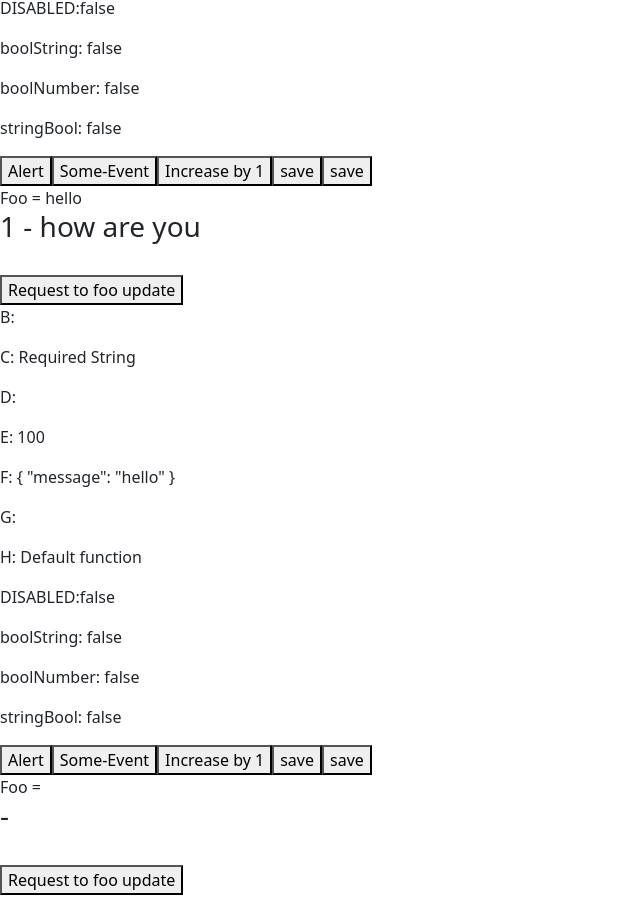
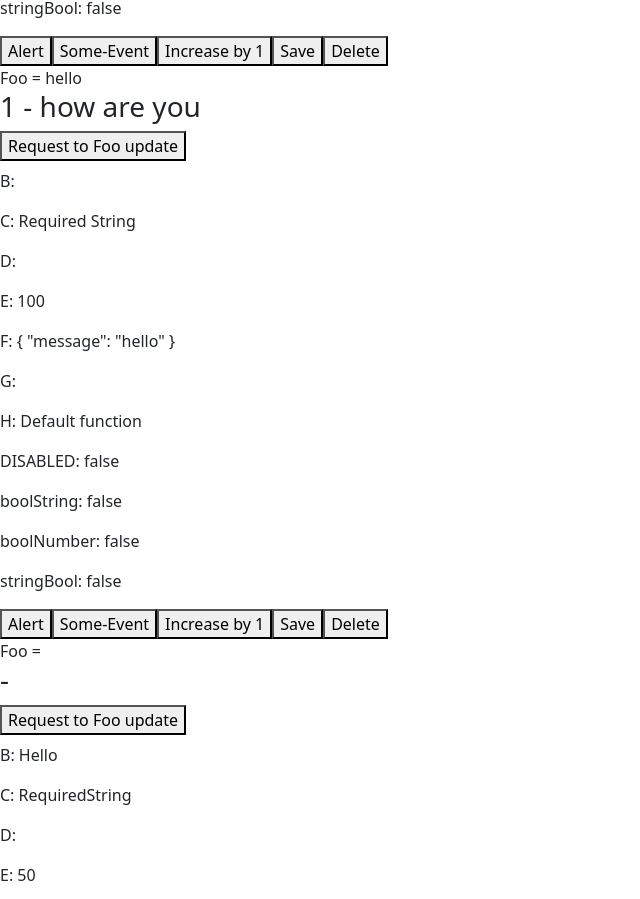
Before and after one commit to om-jasoliya91/vuedemo, a Vue app: page /ref in a window 1280 px wide. Shown: the part 2851-3750 px from the top of the page, without its empty margins (0-640 px from the left). Built offline with nearby package versions, Linux system fonts and the light colour scheme.

Commit message:
complete props code

```diff
--- a/src/components/practise/PropsExample.vue
+++ b/src/components/practise/PropsExample.vue
@@ -1,42 +1,33 @@
 <script setup>
 import { watch } from 'vue'
 
-const emit = defineEmits(['updatesFoo', 'alert', 'some-event', 'increase-by', 'save', 'delete']) //child can send event
+// Events the child will send to parent
+const emit = defineEmits(['updatesFoo', 'alert', 'some-event', 'increase-by', 'save', 'delete'])
+
+// Props received from parent
 const props = defineProps({
   foo: String,
   id: Number,
-  //normal basic type check
   title: String,
 
-  //multiple Allowed types
   propB: [String, Number],
+  propC: { type: String, required: true },
+  propD: { type: [String, null], required: true },
 
-  //Required string
-  propC: { type: String, required: true },
-
-  //required but nullable string
-  propD: {
-    type: [String, null],
-    required: true,
-  },
-  //Number with default value
-  propE: {
-    type: Number,
-    default: 100,
-  },
-  // Object with default value
+  propE: { type: Number, default: 100 },
   propF: {
     type: Object,
     default() {
       return { message: 'hello' }
     },
   },
-  // Custom validator
+
   propG: {
     validator(value) {
       return ['success', 'warning', 'danger'].includes(value)
     },
   },
+
   propH: {
     type: Function,
     default() {
@@ -45,15 +36,17 @@ const props = defineProps({
   },
 
   disabled: Boolean,
-  boolString: [Boolean, String], //true
-  boolNumber: [Boolean, Number], //true
-  // boolNumber: [Number,Boolean], //true
-  stringBool: [String, Boolean], //empty string
+  boolString: [Boolean, String],
+  boolNumber: [Boolean, Number],
+  stringBool: [String, Boolean],
 })
+
+// Emits message change
 function requestToChange() {
   emit('updatesFoo', 'child wants too change foo!')
 }
-// destructure for easier usage
+
+// Watch foo prop change
 watch(
   () => props.foo,
   (newValue, oldValue) => {
@@ -62,28 +55,19 @@ watch(
   },
 )
 
-//it is example of @some-event of events
-function sendEvent() {
-  emit('some-event', 'Hi parent!')
-}
-function increase() {
-  emit('increase-by', 1)
-}
-function saveItem() {
-  emit('save', { id: 10 })
-}
-
-function deleteItem() {
-  emit('delete', { id: 10 })
-}
+// Event buttons
+const emitAlert = () => emit('alert')
+const sendEvent = () => emit('some-event', 'Hi parent!')
+const increase = () => emit('increase-by', 1)
+const saveItem = () => emit('save', { id: 10 })
+const deleteItem = () => emit('delete', { id: 10 })
 </script>
 
 <template>
   <div>Foo = {{ props.foo }}</div>
   <h3>{{ props.id }} - {{ props.title }}</h3>
 
-  <br />
-  <button @click="requestToChange">Request to foo update</button>
+  <button @click="requestToChange" class="mb-2">Request to Foo update</button>
 
   <div>
     <p>B: {{ props.propB }}</p>
@@ -95,17 +79,17 @@ function deleteItem() {
     <p>H: {{ props.propH() }}</p>
   </div>
 
-  <p>DISABLED:{{ props.disabled }}</p>
+  <p>DISABLED: {{ props.disabled }}</p>
   <p>boolString: {{ props.boolString }}</p>
   <p>boolNumber: {{ props.boolNumber }}</p>
   <p>stringBool: {{ props.stringBool }}</p>
 
   <div>
-    <button @click="emit('alert')">Alert</button>
+    <button @click="emitAlert">Alert</button>
     <button @click="sendEvent">Some-Event</button>
     <button @click="increase">Increase by 1</button>
-    <button @click="saveItem">save</button>
-    <button @click="deleteItem">save</button>
+    <button @click="saveItem">Save</button>
+    <button @click="deleteItem">Delete</button>
   </div>
 </template>
 
--- a/src/components/viewfile/refView.vue
+++ b/src/components/viewfile/refView.vue
@@ -8,14 +8,9 @@ import BlogPost from '../practise/BlogPost.vue'
 import AlertBox from '../practise/AlertBox.vue'
 import PropsExample from '../practise/PropsExample.vue'
 
-// child method calling (ref example)
+// child method calling
 const child = ref(null)
-
-onMounted(() => {
-  if (child.value?.sayHello) {
-    child.value.sayHello()
-  }
-})
+onMounted(() => child.value?.sayHello?.())
 
 // posts data
 const posts = ref([
@@ -25,75 +20,46 @@ const posts = ref([
 
 // blog font change
 const postFontSize = ref(1)
+const enlargedText = () => (postFontSize.value += 0.1)
 
-function enlargedText() {
-  postFontSize.value += 0.1
-}
+// props update foo
+const fooValue = ref('hello')
+const changeFoo = (newValue) => (fooValue.value = newValue)
 
-// props example foo update
-const fooValue = ref('hello')
-
-function changeFoo(newValue) {
-  fooValue.value = newValue
-}
-//it is for click event
-function showAlert() {
-  alert('alert button clicked')
-}
-
-//it is for click some-event
-function callback(message) {
-  console.log('parent recieved', message)
-}
+// custom events
+const showAlert = () => alert('alert button clicked')
+const callback = (message) => console.log('parent received:', message)
 const count = ref(0)
-function increaseCount(n) {
-  console.log((count.value += n))
-}
-function saveItem(data) {
-  console.log('Saved:', data)
-}
-
-function removeItem(data) {
-  console.log('Deleted:', data)
-}
+const increaseCount = (n) => console.log((count.value += n))
+const saveItem = (data) => console.log('Saved:', data)
+const removeItem = (data) => console.log('Deleted:', data)
 </script>
 
 <template>
   <refExample />
 
-  <!-- Child with required props -->
   <ChildCard ref="child" name="om" :score="60" />
 
-  <!-- Loop Child Cards -->
   <ChildCard v-for="post in posts" :key="post.id" :title="post.title" />
 
-  <!-- ClickButton examples -->
   <ClickButton />
   <ClickButton />
   <ClickButton />
 
-  <br /><br />
-
-  <!-- BlogPost enlarge example -->
   <div :style="{ fontSize: postFontSize + 'em' }">
     <BlogPost title="My string" @enlarged="enlargedText" />
   </div>
 
-  <br /><br />
-
-  <!-- Alert Box -->
   <div class="container text-dark">
     <AlertBox type="warning"> it is information alert </AlertBox>
   </div>
 
-  <!-- Global component -->
   <GlobalComponent />
 
-  <!-- PropsExample with simple foo -->
-  <PropsExample :foo="fooValue" :propC="'Required String'" :propD="null" />
+  <!-- PropsExample with foo update -->
+  <PropsExample :foo="fooValue" @updatesFoo="changeFoo" :propC="'Required String'" :propD="null" />
 
-  <!--here propC and propD always need apply because we can set validation required:true-->
-  <!-- Loop (avoid v-bind="post" unless props match) -->
+  <!-- Loop -->
   <PropsExample
     v-for="post in posts"
     :key="post.id"
@@ -113,7 +79,7 @@ function removeItem(data) {
     :propD="null"
   />
 
-  <!-- Full prop demo -->
+  <!-- Full props -->
   <PropsExample
     propB="Hello"
     propC="RequiredString"
@@ -124,11 +90,6 @@ function removeItem(data) {
     :propH="() => 'Custom function'"
   />
 
-  <!-- <PropsExample disabled :propC="'Required String'" :propD="null" />
-  <PropsExample boolString :propC="'Required String'" :propD="null" />
-  <PropsExample boolNumber :propC="'Required String'" :propD="null" />
-  <PropsExample stringBool :propC="'Required String'" :propD="null" /> -->
-
   <PropsExample
     disabled
     boolString
@@ -138,6 +99,7 @@ function removeItem(data) {
     :propD="null"
   />
 
+  <!-- Events -->
   <PropsExample
     @alert="showAlert"
     @some-event="callback"
@@ -146,7 +108,7 @@ function removeItem(data) {
     @delete="removeItem"
     :propC="'Required String'"
     :propD="null"
-  ></PropsExample>
+  />
 </template>
 
 <style scoped></style>
```
